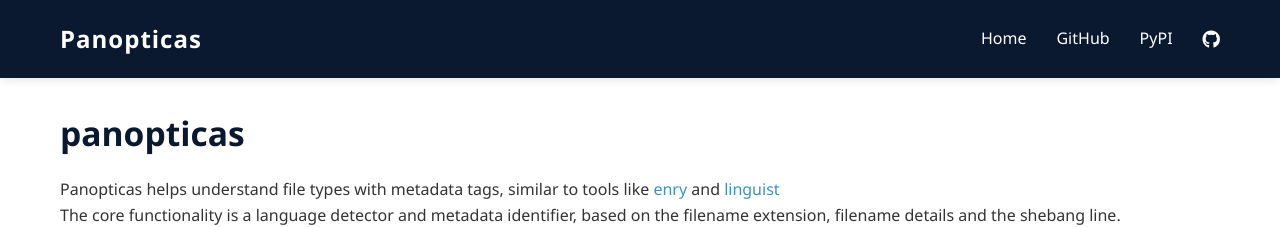
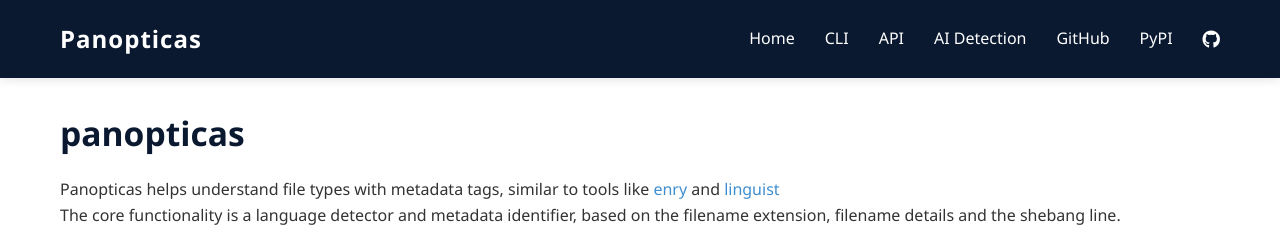
Before and after one commit to kospex/panopticas, a Jekyll site: the page built from docs/index.md, in a window 1280 px wide. Shown: the top 227 px of the page. Built offline with Jekyll 4.4.1, drawn with Linux system fonts in a browser that asks for light colours; some of the changed text lies outside the part shown.

Commit message:
Add the docs pages to the site nav
The header offered Home, GitHub and PyPI only, so the API reference was
reachable only through one inline link at the bottom of the home page, and
the CLI and AI detection pages not at all. Both the header nav and the footer
Quick Links now list CLI, API and AI Detection ahead of the external links.

`.nav-menu` gains `flex-wrap`. It was a non-wrapping flex row, with the 768px
breakpoint the only thing that wrapped it, so five items risked overflowing
the header on a narrow desktop window. The rule is inert until the row cannot
fit.

Co-Authored-By: Claude Opus 5 (1M context) <noreply@anthropic.com>
Claude-Session: https://claude.ai/code/session_014YoptGkAybNWydzzs3WaUs

```diff
--- a/docs/_layouts/default.html
+++ b/docs/_layouts/default.html
@@ -32,6 +32,9 @@
                     <div class="logo">Panopticas</div>
                     <ul class="nav-menu">
                         <li><a href="/">Home</a></li>
+                        <li><a href="/cli">CLI</a></li>
+                        <li><a href="/api">API</a></li>
+                        <li><a href="/ai-detection-rules">AI Detection</a></li>
                         <li><a href="https://github.com/kospex/panopticas">GitHub</a></li>
                         <li><a href="https://pypi.org/project/panopticas/">PyPI</a></li>
                         <div class="social-links">
@@ -68,6 +71,9 @@
                         <h4>Quick Links</h4>
                         <ul>
                             <li><a href="/">Home</a></li>
+                            <li><a href="/cli">CLI Reference</a></li>
+                            <li><a href="/api">API Reference</a></li>
+                            <li><a href="/ai-detection-rules">AI Detection Rules</a></li>
                             <li><a href="https://github.com/kospex/panopticas">GitHub</a></li>
                             <li><a href="https://pypi.org/project/panopticas/">PyPI</a></li>
                         </ul>
--- a/docs/assets/css/style.css
+++ b/docs/assets/css/style.css
@@ -61,6 +61,10 @@ header {
 .nav-menu {
     display: flex;
     align-items: center;
+    /* Five items plus the social icon overflow a narrow desktop window
+       without this; below 768px the media query already wraps them. */
+    flex-wrap: wrap;
+    justify-content: flex-end;
 }
 
 .nav-menu li {
```
